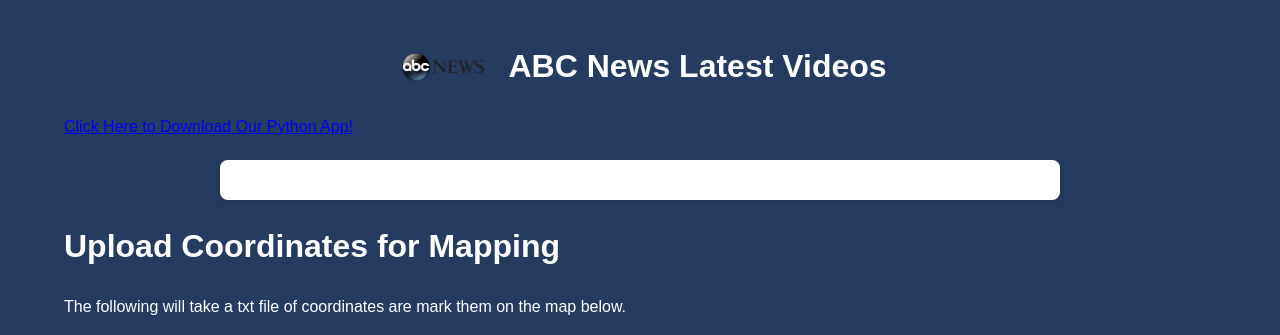
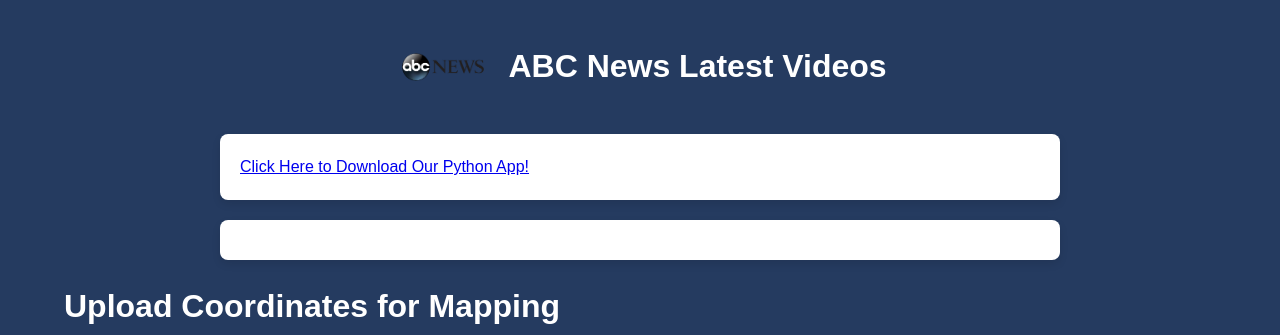
Before and after one commit to mdudek2/OSINT-App, a plain HTML site: page index.html in a window 1280 px wide. Shown: the top 335 px of the page. Drawn offline with Linux system fonts and the light colour scheme; some packages are replaced by stand-ins of ours; no server answers.

Commit message:
Update style.css
added styling to download link to match the rest of the page.

```diff
--- a/style.css
+++ b/style.css
@@ -32,3 +32,12 @@ section {
     box-shadow: 0 4px 8px rgba(0, 0, 0, 0.1);
     border-radius: 8px;
 }
+
+.dllink {
+	margin: 20px auto;
+    padding: 20px;
+    max-width: 800px;
+    background-color:#ffff;
+    box-shadow: 0 4px 8px rgba(0, 0, 0, 0.1);
+    border-radius: 8px;
+}
```
